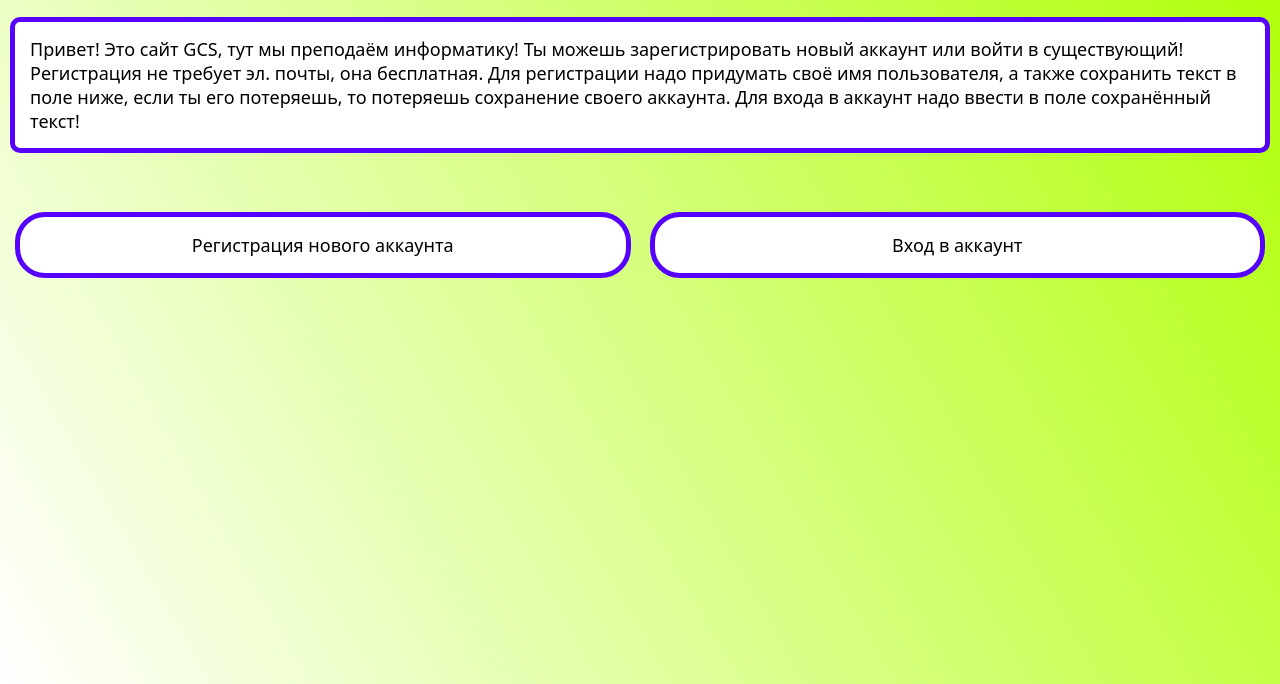
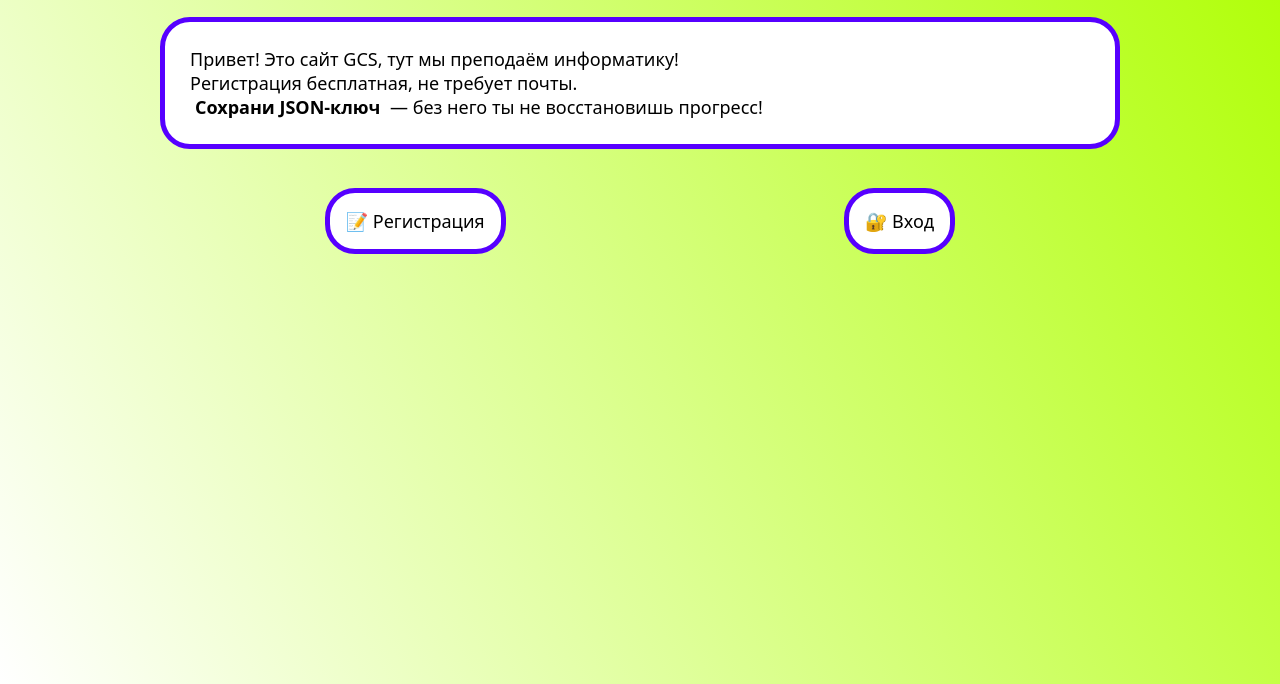
Before and after one commit to maksimilianmuzycenko-tech/maksimilianmuzycenko-tech.github.io, a plain HTML site: page itfreegcs/index.html in a window 1280 px wide. Shown: the part 126-810 px from the top of the page. Drawn offline with Linux system fonts and the light colour scheme.

Commit message:
Update index.html

```diff
--- a/itfreegcs/index.html
+++ b/itfreegcs/index.html
@@ -3,68 +3,31 @@
 <head>
     <meta charset="UTF-8">
     <meta name="viewport" content="width=device-width, initial-scale=1.0, user-scalable=yes">
-    <title>Информатика от GCS — главная страница: о сайте</title>
+    <base href="/itfreegcs/">
+    <title>GCS — Главная</title>
     <style>
         * { margin: 0 auto; padding: 5px; box-sizing: border-box; }
-        body { background: linear-gradient(60deg, #ffffff 0%, #AEFF00 100%); font-family: system-ui, -apple-system, 'Segoe UI', Roboto, Arial, sans-serif; height: 100vh; display: flex; flex-direction: column; }
-        .container {
-            max-width: 1000px;
-            margin: 0 auto;
-            padding: 20px;
-        }
-        .header {
-            text-align: center;
-            font-size: 24px;
-            font-weight: bold;
-            margin-bottom: 20px;
-            border-bottom: 3px solid #5600FF;
-            padding-bottom: 10px;
-        }
-                .card {
-            display: flex;
-            text-align: center;
-            margin: 34px 0;
-            flex-wrap: wrap;
-            justify-content: center;
-            gap: 19px;
-        }
-        .card a {
-            flex: 1;
-            background: #ffffff ;
-            color: #000000;
-            padding: 16px 16px;
-            text-decoration: none;
-            font-size: 18px;
-            border-radius: 30px;
-            transition: 1s;
-            border: 5px solid #5600FF ;
-            margin-top: 20px;
-            display: inline-block;
-        }
-        .card a:hover {
-            transform: scale(1.08);
-        }
-        .text {
-            background: #ffffff;
-            padding: 10px;
-            border-radius: 10px;
-            border: 5px solid #5600FF;
-            margin-top: 20px;
-            color: #000000;
-            font-size: 18px;
-        }
+        body { background: linear-gradient(60deg, #ffffff 0%, #AEFF00 100%); font-family: system-ui, sans-serif; min-height: 100vh; }
+        .container { max-width: 1000px; margin: 0 auto; padding: 20px; }
+        .header { text-align: center; font-size: 24px; font-weight: bold; border-bottom: 3px solid #5600FF; padding-bottom: 10px; margin-bottom: 20px; }
+        .card { display: flex; flex-wrap: wrap; justify-content: center; gap: 19px; margin: 34px 0; }
+        .card a { background: #ffffff; color: #000; padding: 16px; text-decoration: none; font-size: 18px; border-radius: 30px; border: 5px solid #5600FF; transition: 0.3s; }
+        .card a:hover { transform: scale(1.05); }
+        .text { background: #ffffff; padding: 20px; border-radius: 30px; border: 5px solid #5600FF; margin-top: 20px; font-size: 18px; }
     </style>
 </head>
 <body>
-    <div class="header">
-        <h1>O сайте</h1>
-    </div>
+<div class="container">
+    <div class="header"><h1>📚 GCS — Информатика бесплатно</h1></div>
     <div class="text">
-        <p>Привет! Это сайт GCS, тут мы преподаём информатику! Ты можешь зарегистрировать новый аккаунт или войти в существующий! Регистрация не требует эл. почты, она бесплатная. Для регистрации надо придумать своё имя пользователя, а также сохранить текст в поле ниже, если ты его потеряешь, то потеряешь сохранение своего аккаунта. Для входа в аккаунт надо ввести в поле сохранённый текст!</p>
+        <p>Привет! Это сайт GCS, тут мы преподаём информатику!<br>
+        Регистрация бесплатная, не требует почты.<br>
+        <strong>Сохрани JSON-ключ</strong> — без него ты не восстановишь прогресс!</p>
     </div>
     <div class="card">
-        <a href="itfreegcs/regition.html">Регистрация нового аккаунта</a>
-        <a href="itfreegcs/vhod.html">Вход в аккаунт</a>
+        <a href="regition.html">📝 Регистрация</a>
+        <a href="vhod.html">🔐 Вход</a>
     </div>
+</div>
 </body>
 </html>
```
